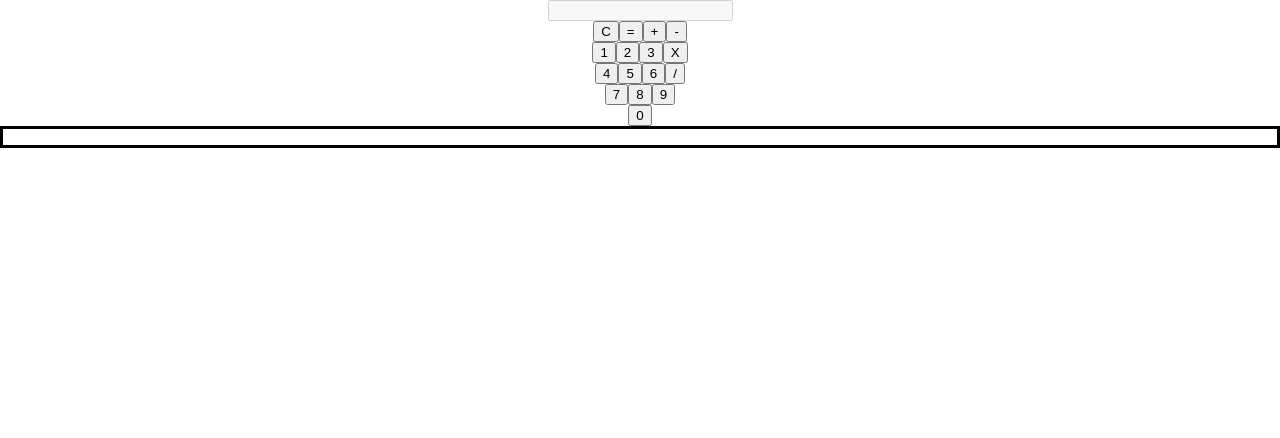
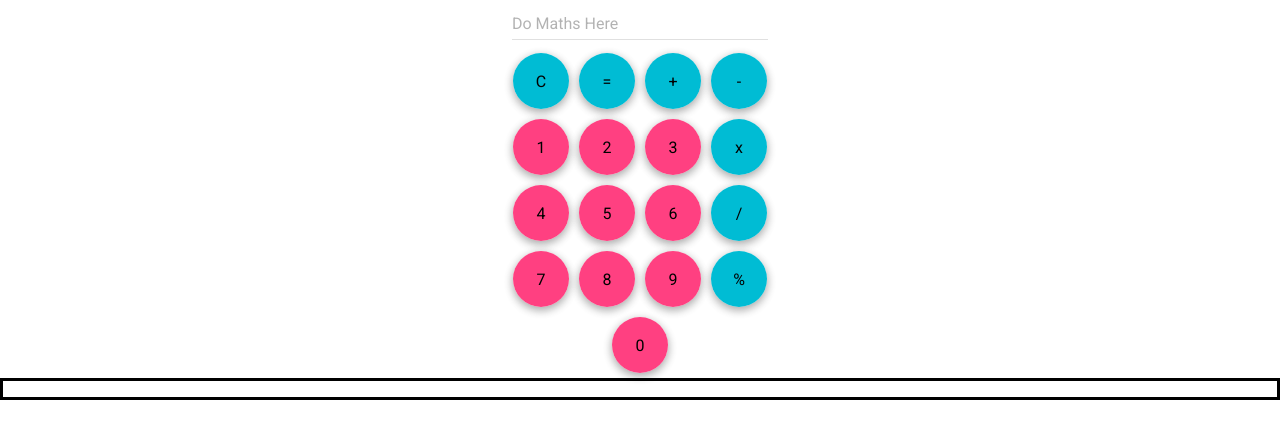
Before and after one commit to thegreatsantini/calculator, a React (Create React App) app: page / in a window 1280 px wide. Shown: the top 438 px of the page. Built offline with nearby package versions, Linux system fonts and the light colour scheme.

Commit message:
impliment material design and percent button

```diff
--- a/package.json
+++ b/package.json
@@ -3,6 +3,8 @@
   "version": "0.1.0",
   "private": true,
   "dependencies": {
+    "font-awesome": "^4.7.0",
+    "material-ui": "^0.20.0",
     "react": "^16.2.0",
     "react-dom": "^16.2.0",
     "react-scripts": "1.1.0"
--- a/public/index.html
+++ b/public/index.html
@@ -10,6 +10,10 @@
     -->
     <link rel="manifest" href="%PUBLIC_URL%/manifest.json">
     <link rel="shortcut icon" href="%PUBLIC_URL%/favicon.ico">
+    <link href="https://fonts.googleapis.com/css?family=Roboto:300,400,500" rel="stylesheet">
+    <script defer src="https://use.fontawesome.com/releases/v5.0.6/js/all.js"></script>
+
+
     <!--
       Notice the use of %PUBLIC_URL% in the tags above.
       It will be replaced with the URL of the `public` folder during the build.
--- a/src/App.css
+++ b/src/App.css
@@ -21,8 +21,3 @@
 .App-intro {
   font-size: large;
 }
-
-@keyframes App-logo-spin {
-  from { transform: rotate(0deg); }
-  to { transform: rotate(360deg); }
-}
--- a/src/App.js
+++ b/src/App.js
@@ -1,10 +1,16 @@
 import React, { Component } from "react";
 import "./App.css";
+import { TextField, FloatingActionButton } from "material-ui";
 
 // Task: keyboard (enter, backspace, operators)
 // Task: Material Design
 // Task: Equation Ui
 // Task: 4 + 2 + 3 = 9
+
+const style = {
+  margin: 5
+};
+
 class App extends Component {
   constructor() {
     super();
@@ -47,6 +53,15 @@ class App extends Component {
     }));
   }
 
+  handleNumberState() {
+    if ( typeof this.state.number === 'number' ) {
+      const toPercent = this.state.number / 100;
+      this.setState({
+        number: toPercent
+      })
+    }
+  }
+
   handleResult() {
     switch (this.state.math) {
       case "addition":
@@ -67,17 +82,16 @@ class App extends Component {
   }
 
   handleKeydown(e) {
-    console.log("e.key", e.key);
-    e.preventDefault()
-    e.stopPropagation()
+    e.preventDefault();
+    e.stopPropagation();
     if (Number.isInteger(Number(e.key))) {
       this.handleNumber(e.key);
     }
 
     if (e.key === "-") {
-      this.handleOperator('subtraction')
-    } else if ( e.key === 'Enter' ) {
-      this.handleResult()
+      this.handleOperator("subtraction");
+    } else if (e.key === "Enter") {
+      this.handleResult();
     }
   }
 
@@ -100,7 +114,7 @@ class App extends Component {
     return (
       <div>
         {this.state.prevNumber} {operationMap[math]} {this.state.number}{" "}
-        {this.state.result !== "" && '='} {this.state.result}
+        {this.state.result !== "" && "="} {this.state.result}
       </div>
     );
   }
@@ -108,32 +122,152 @@ class App extends Component {
   render() {
     return (
       <div className="App">
-        <input type="text" disabled value={this.state.number} />
+        <TextField hintText="Do Maths Here" value={this.state.number} />
         <div>
-          <button onClick={() => this.handleClear()}>C</button>
-          <button onClick={() => this.handleResult()}>=</button>
-          <button onClick={() => this.handleOperator("addition")}>+</button>
-          <button onClick={() => this.handleOperator("subtraction")}>-</button>
+          <FloatingActionButton
+            style={style}
+            primary={true}
+            label="C"
+            onClick={() => this.handleClear()}
+          >
+            C
+          </FloatingActionButton>
+          <FloatingActionButton
+            style={style}
+            primary={true}
+            label="="
+            onClick={() => this.handleResult()}
+          >
+            =
+          </FloatingActionButton>
+          <FloatingActionButton
+            style={style}
+            primary={true}
+            label="+"
+            onClick={() => this.handleOperator("addition")}
+          >
+            +
+          </FloatingActionButton>
+          <FloatingActionButton
+            style={style}
+            primary={true}
+            label="-"
+            onClick={() => this.handleOperator("subtraction")}
+          >
+            -
+          </FloatingActionButton>
         </div>
         <div>
-          <button onClick={() => this.handleNumber(1)}>1</button>
-          <button onClick={() => this.handleNumber(2)}>2</button>
-          <button onClick={() => this.handleNumber(3)}>3</button>
-          <button onClick={() => this.handleOperator("multiply")}>X</button>
+          <FloatingActionButton
+            style={style}
+            secondary={true}
+            label="1"
+            onClick={() => this.handleNumber(1)}
+          >
+            1
+          </FloatingActionButton>
+          <FloatingActionButton
+            style={style}
+            secondary={true}
+            label="2"
+            onClick={() => this.handleNumber(2)}
+          >
+            2
+          </FloatingActionButton>
+          <FloatingActionButton
+            style={style}
+            secondary={true}
+            label="3"
+            onClick={() => this.handleNumber(3)}
+          >
+            3
+          </FloatingActionButton>
+          <FloatingActionButton
+            style={style}
+            primary={true}
+            label="X"
+            onClick={() => this.handleOperator("multiply")}
+          >
+            x
+          </FloatingActionButton>
         </div>
         <div>
-          <button onClick={() => this.handleNumber(4)}>4</button>
-          <button onClick={() => this.handleNumber(5)}>5</button>
-          <button onClick={() => this.handleNumber(6)}>6</button>
-          <button onClick={() => this.handleOperator("divide")}>/</button>
+          <FloatingActionButton
+            style={style}
+            secondary={true}
+            label="4"
+            onClick={() => this.handleNumber(4)}
+          >
+            4
+          </FloatingActionButton>
+          <FloatingActionButton
+            style={style}
+            secondary={true}
+            label="5"
+            onClick={() => this.handleNumber(5)}
+          >
+            5
+          </FloatingActionButton>
+          <FloatingActionButton
+            style={style}
+            secondary={true}
+            label="6"
+            onClick={() => this.handleNumber(6)}
+          >
+            6
+          </FloatingActionButton>
+          <FloatingActionButton
+            style={style}
+            primary={true}
+            label="/"
+            onClick={() => this.handleOperator("divide")}
+          >
+            /
+          </FloatingActionButton>
         </div>
         <div>
-          <button onClick={() => this.handleNumber(7)}>7</button>
-          <button onClick={() => this.handleNumber(8)}>8</button>
-          <button onClick={() => this.handleNumber(9)}>9</button>
+          <FloatingActionButton
+            style={style}
+            secondary={true}
+            label="7"
+            onClick={() => this.handleNumber(7)}
+          >
+            7
+          </FloatingActionButton>
+          <FloatingActionButton
+            style={style}
+            secondary={true}
+            label="8"
+            onClick={() => this.handleNumber(8)}
+          >
+            8
+          </FloatingActionButton>
+          <FloatingActionButton
+            style={style}
+            secondary={true}
+            label="9"
+            onClick={() => this.handleNumber(9)}
+          >
+            9
+          </FloatingActionButton>
+          <FloatingActionButton
+            style={style}
+            primary={true}
+            label="%"
+            onClick={() => this.handleNumberState()}
+          >
+            %{" "}
+          </FloatingActionButton>
         </div>
         <div>
-          <button onClick={() => this.handleNumber(0)}>0</button>
+          <FloatingActionButton
+            style={style}
+            secondary={true}
+            label="0"
+            onClick={() => this.handleNumber(0)}
+          >
+            0
+          </FloatingActionButton>
         </div>
         <div style={{ height: "1em", borderStyle: "solid" }}>
           {this.renderEquation()}
--- a/src/index.js
+++ b/src/index.js
@@ -1,8 +1,15 @@
-import React from 'react';
-import ReactDOM from 'react-dom';
-import './index.css';
-import App from './App';
-import registerServiceWorker from './registerServiceWorker';
+import React from "react";
+import ReactDOM from "react-dom";
+import "./index.css";
+import App from "./App";
+import registerServiceWorker from "./registerServiceWorker";
+import MuiThemeProvider from "material-ui/styles/MuiThemeProvider";
+import 'font-awesome/css/font-awesome.min.css';
 
-ReactDOM.render(<App />, document.getElementById('root'));
+ReactDOM.render(
+  <MuiThemeProvider>
+    <App />
+  </MuiThemeProvider>,
+  document.getElementById("root")
+);
 registerServiceWorker();
```
Also changed, not shown: 2 other files (tests, documents, lock files or other folders).
